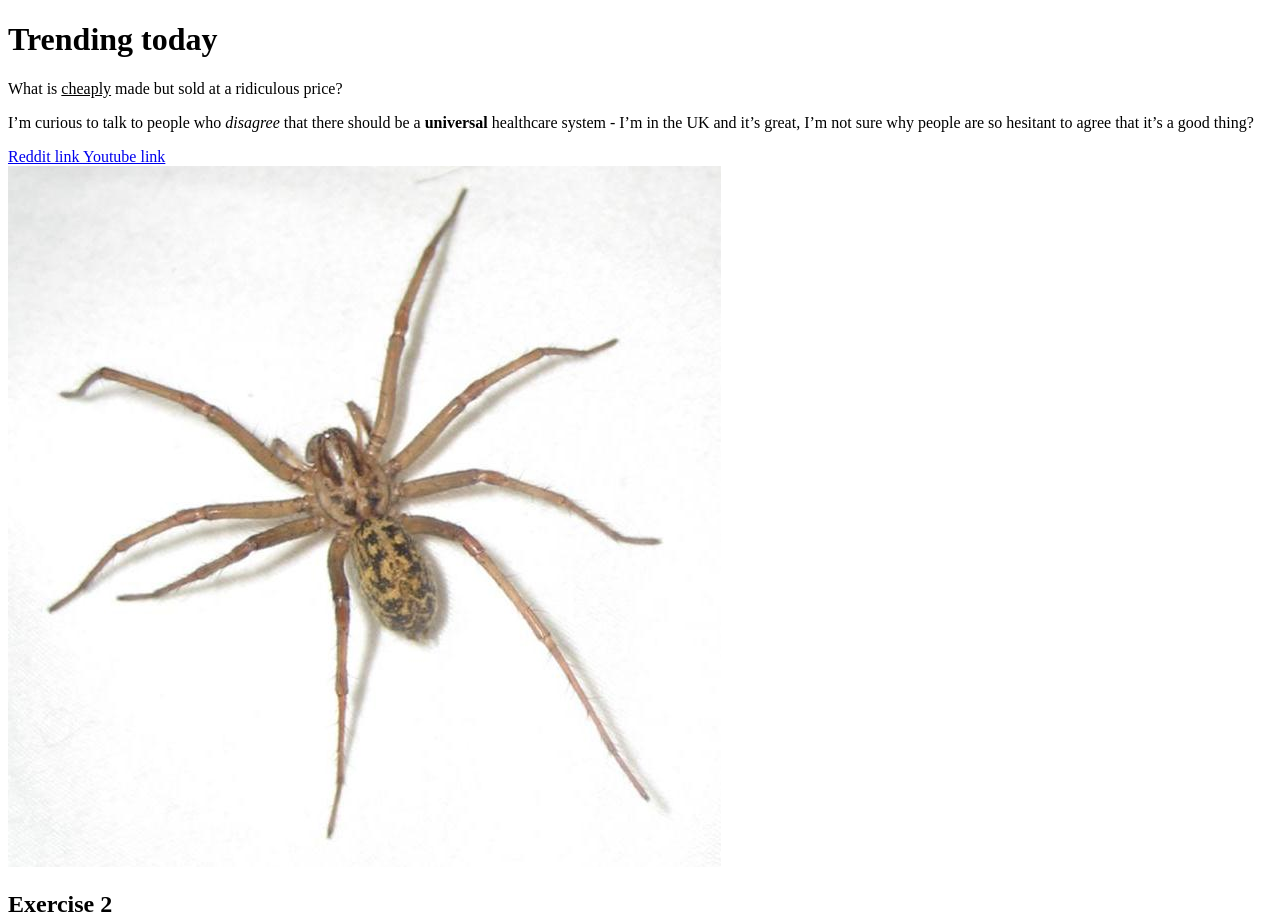
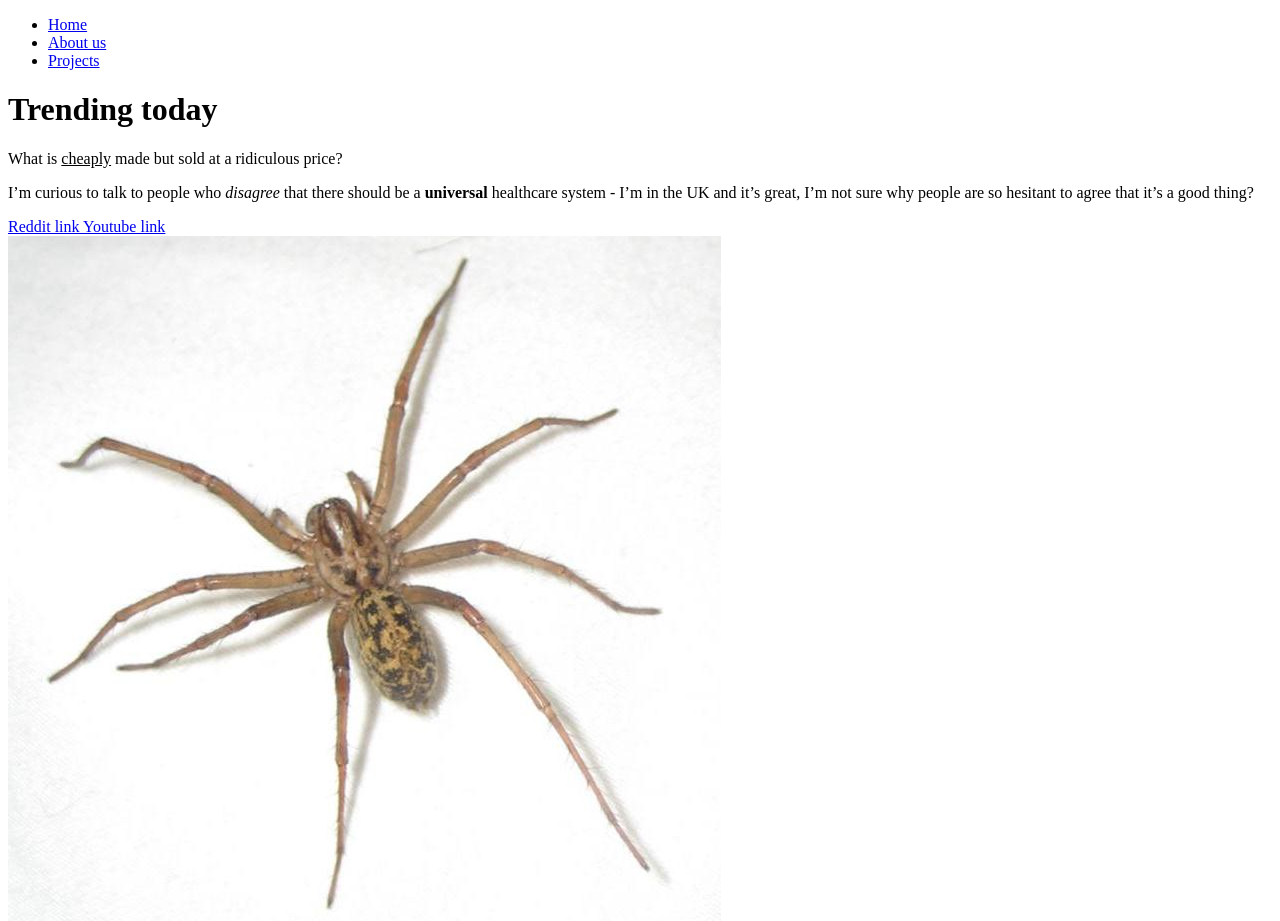
Before and after one commit to SamuMorsky/samu_morskywww21, a plain HTML site: page index.html in a window 1280 px wide. Shown: the top 921 px of the page. Drawn offline with Linux system fonts and the light colour scheme.

Commit message:
linkit aboutus ja projects

```diff
--- a/index.html
+++ b/index.html
@@ -8,6 +8,12 @@
 </head>
 
 <body>
+<ul>
+	<li><a href="index.html"> Home </a></li>
+	<li><a href="aboutus.html"> About us </a></li>
+	<li><a href="projects.html"> Projects </a></li>
+</ul>
+
 <h1> Trending today </h1>
 <p>What is <u>cheaply</u> made but sold at a ridiculous price?</p>
 <p>I’m curious to talk to people who <i>disagree</i>
```
Also changed, not shown: aboutus.html (added), projects.html (added).
